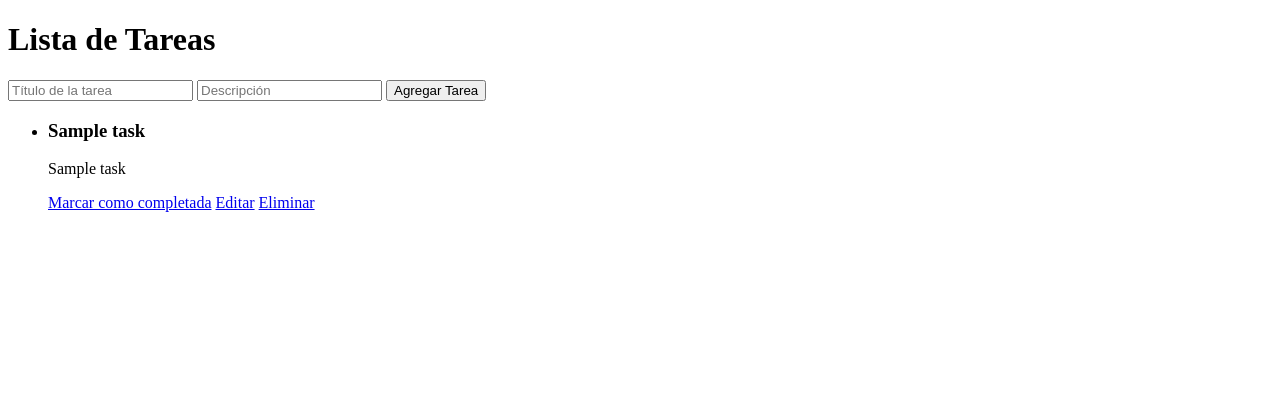
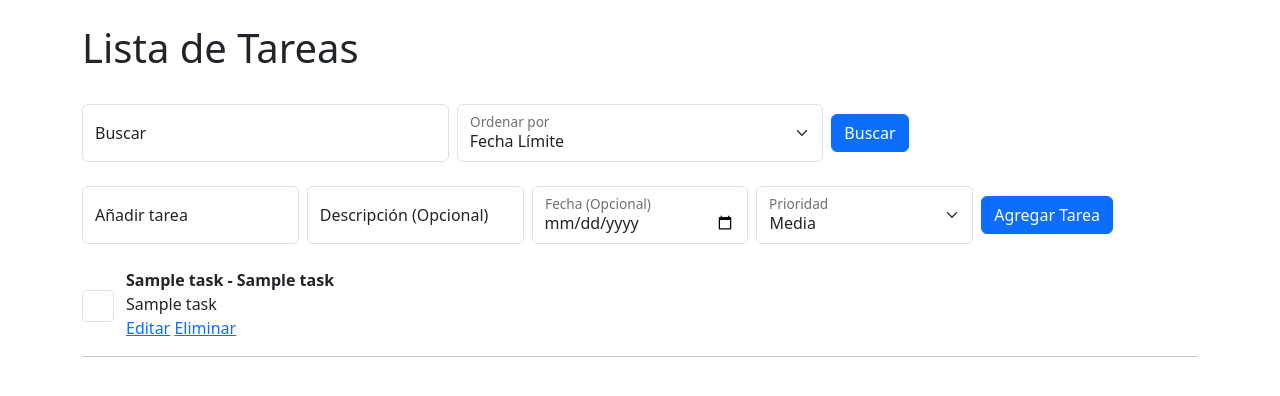
Before and after one commit to 1901639/Lenguajes_ModernosPIA, a Flask app: template templates/index.html in a window 1280 px wide. Shown: the top 396 px of the page. Run offline with Flask 3, Linux system fonts and the light colour scheme; the template is opened without the code that fills it: most values are stand-ins (such as "Sample title", 1, 10 or a date in 2020); some libraries are stand-ins or nearby versions.

Commit message:
Se agrego fecha y prioridad
Se agregaron la capacidad de tener una fecha limite y prioridad de las tarea.
Se mejoro la interfaz para una mejor experiencia visual

```diff
--- a/app.py
+++ b/app.py
@@ -1,4 +1,4 @@
-from flask import Flask, render_template, request, redirect, url_for
+from flask import Flask, render_template, request, redirect, url_for, jsonify
 from flask_mysqldb import MySQL
 
 app = Flask(__name__)
@@ -13,32 +13,56 @@ mysql = MySQL(app)
 
 @app.route('/')
 def index():
+    search_query = request.args.get('search', '')
+    sort_by = request.args.get('sort', 'due_date')  # Orden por defecto: fecha límite
+
     cur = mysql.connection.cursor()
-    cur.execute("SELECT * FROM tasks")
+
+    # Construcción de la consulta SQL con filtro y ordenamiento
+    query = "SELECT * FROM tasks WHERE title LIKE %s"
+    params = [f"%{search_query}%"]
+
+    if sort_by == 'priority':
+        query += " ORDER BY FIELD(priority, 'Alta', 'Media', 'Baja')"
+    else:
+        query += " ORDER BY due_date"
+
+    cur.execute(query, params)
     tasks = cur.fetchall()
     cur.close()
-    return render_template('index.html', tasks=tasks)
+
+    return render_template('index.html', tasks=tasks, search_query=search_query, sort_by=sort_by)
+
 
 @app.route('/add', methods=['POST'])
 def add_task():
     title = request.form['title']
     description = request.form['description']
+    due_date = request.form['due_date']
+    priority = request.form['priority']
+
+    # Verificar si se ingresó una fecha límite
+    due_date = due_date if due_date else None
 
     cur = mysql.connection.cursor()
-    cur.execute("INSERT INTO tasks (title, description) VALUES (%s, %s)", (title, description))
+    cur.execute("INSERT INTO tasks (title, description, due_date, priority) VALUES (%s, %s, %s, %s)",
+                (title, description, due_date, priority))
     mysql.connection.commit()
     cur.close()
 
     return redirect(url_for('index'))
 
-@app.route('/complete/<int:id>')
+@app.route('/complete/<int:id>', methods=['POST'])
 def complete_task(id):
+    data = request.get_json()
+    completed = data.get('completed', False)  # Obtiene el estado de completado
+
     cur = mysql.connection.cursor()
-    cur.execute("UPDATE tasks SET completed = TRUE WHERE id = %s", (id,))
+    cur.execute("UPDATE tasks SET completed = %s WHERE id = %s", (completed, id))
     mysql.connection.commit()
     cur.close()
 
-    return redirect(url_for('index'))
+    return jsonify({'success': True})
 
 @app.route('/delete/<int:id>')
 def delete_task(id):
@@ -54,9 +78,15 @@ def edit_task(id):
     if request.method == 'POST':
         title = request.form['title']
         description = request.form['description']
+        due_date = request.form['due_date']
+        priority = request.form['priority']
+
+        # Verificar si se ingresó una fecha límite
+        due_date = due_date if due_date else None
 
         cur = mysql.connection.cursor()
-        cur.execute("UPDATE tasks SET title = %s, description = %s WHERE id = %s", (title, description, id))
+        cur.execute("UPDATE tasks SET title = %s, description = %s, due_date = %s, priority = %s WHERE id = %s",
+                    (title, description, due_date, priority, id))
         mysql.connection.commit()
         cur.close()
 
--- a/templates/index.html
+++ b/templates/index.html
@@ -1,33 +1,124 @@
 <!DOCTYPE html>
-<html lang="en">
+<html lang="es">
+
 <head>
     <meta charset="UTF-8">
     <meta name="viewport" content="width=device-width, initial-scale=1.0">
     <title>To-Do List</title>
+    <style>
+        input[type="checkbox"] {
+            width: 2em;
+            height: 2em;
+        }
+    </style>
+    <script>
+        function toggleComplete(taskId, isChecked) {
+            console.log(taskId);
+            fetch(`/complete/${taskId}`, {
+                method: 'POST',
+                headers: {
+                    'Content-Type': 'application/json'
+                },
+                body: JSON.stringify({ completed: isChecked })
+            })
+                .then(response => {
+                    if (!response.ok) {
+                        alert("Error al actualizar la tarea.");
+                    }
+                })
+                .catch(error => console.error('Error:', error));
+        }
+    </script>
+    <link href="https://cdn.jsdelivr.net/npm/bootstrap@5.3.3/dist/css/bootstrap.min.css" rel="stylesheet"
+        integrity="sha384-QWTKZyjpPEjISv5WaRU9OFeRpok6YctnYmDr5pNlyT2bRjXh0JMhjY6hW+ALEwIH" crossorigin="anonymous">
 </head>
+
 <body>
+    <div class="container">
+        <br>
         <h1>Lista de Tareas</h1>
-
+        <br>
+        <!-- Formulario de Búsqueda y Ordenamiento -->
+        <form method="GET" action="/">
+            <div class="row align-items-center g-2">
+                <div class="col-md">
+                    <div class="form-floating">
+                        <input type="text" class="form-control" id="search" placeholder="Buscar tarea" value="">
+                        <label for="search">Buscar</label>
+                    </div>
+                </div>
+                <div class="col-md">
+                    <div class="form-floating">
+                        <select class="form-select" aria-label=" Default select example" name="sort">
+                            <option value="due_date" {% if sort_by=='due_date' %}selected{% endif %}>Fecha Límite</option>
+                            <option value="priority" {% if sort_by=='priority' %}selected{% endif %}>Prioridad</option>
+                        </select>
+                        <label for="floatingSelectGrid">Ordenar por</label>
+                    </div>
+                </div>
+                <div class="col-md">
+                    <button class="btn btn-primary" type="submit">Buscar</button>
+                </div>
+            </div>
+        </form>
+        <br>
+        <!-- Formulario para Agregar Nueva Tarea -->
         <form action="/add" method="POST">
-        <input type="text" name="title" placeholder="Título de la tarea" required>
-        <input type="text" name="description" placeholder="Descripción">
-        <button type="submit">Agregar Tarea</button>
+            <div class="row align-items-center g-2">
+                <div class="col-md">
+                    <div class="form-floating">
+                        <input class="form-control" type="text" id="title" name="title" placeholder="" required>
+                        <label for="title">Añadir tarea</label>
+                    </div>
+                </div>
+                <div class="col-md">
+                    <div class="form-floating">
+                        <input class="form-control" type="text" id="description" name="description" placeholder="">
+                        <label for="description">Descripción (Opcional)</label>
+                    </div>
+                </div>
+                <div class="col-md">
+                    <div class="form-floating">
+                        <input class="form-control" type="date" id="due_date" name="due_date" placeholder="">
+                        <label for="due_date">Fecha (Opcional)</label>
+                    </div>
+                </div>
+                <div class="col-md">
+                    <div class="form-floating">
+                        <select class="form-select" name="priority">
+                            <option value="Baja">Baja</option>
+                            <option value="Media" selected>Media</option>
+                            <option value="Alta">Alta</option>
+                        </select>
+                        <label for="floatingSelectGrid">Prioridad</label>
+                    </div>
+                </div>
+                <div class="col-md">
+                    <button class="btn btn-primary" type="submit">Agregar Tarea</button>
+                </div>
+            </div>
         </form>
-
-    <ul>
+        <br>
+        <ol class="list-group">
             {% for task in tasks %}
-            <li>
-                <h3>{{ task[1] }}</h3>
-                <p>{{ task[2] }}</p>
-                {% if not task[3] %}
-                    <a href="{{ url_for('complete_task', id=task[0]) }}">Marcar como completada</a>
-                {% else %}
-                    <span>Completada</span>
-                {% endif %}
+            <li class="list-goup-item d-flex justify-content-between align-items-center">
+                <input class="form-check-input me-1" type="checkbox" value="" id="completed {{ task[0] }}"
+                    onchange="toggleComplete({{ task[0] }}, this.checked)" {% if task[5] %} checked {% endif %}>
+                <div class="ms-2 me-auto">
+                    <div class="fw-bold">{{ task[1] }} - {{ task[4] }} {% if task[3] %}- {{ task[3].strftime("%d/%m/%Y") }} {% endif%}</div>
+                    {{ task[2] }}
+                    <br>
                     <a href="{{ url_for('edit_task', id=task[0]) }}">Editar</a>
                     <a href="{{ url_for('delete_task', id=task[0]) }}">Eliminar</a>
+                </div>
             </li>
+            <hr>
             {% endfor %}
-    </ul>
+        </ol>
+    </div>
+    <script src="https://cdn.jsdelivr.net/npm/bootstrap@5.3.3/dist/js/bootstrap.bundle.min.js"
+        integrity="sha384-YvpcrYf0tY3lHB60NNkmXc5s9fDVZLESaAA55NDzOxhy9GkcIdslK1eN7N6jIeHz"
+        crossorigin="anonymous"></script>
 </body>
+
 </html>
```
Also changed, not shown: tasks_table.sql (added, +10 -0 lines), templates/edit.html (+7 -0 lines), 1 other file. Lines whose indentation alone changed are shown as unchanged.
